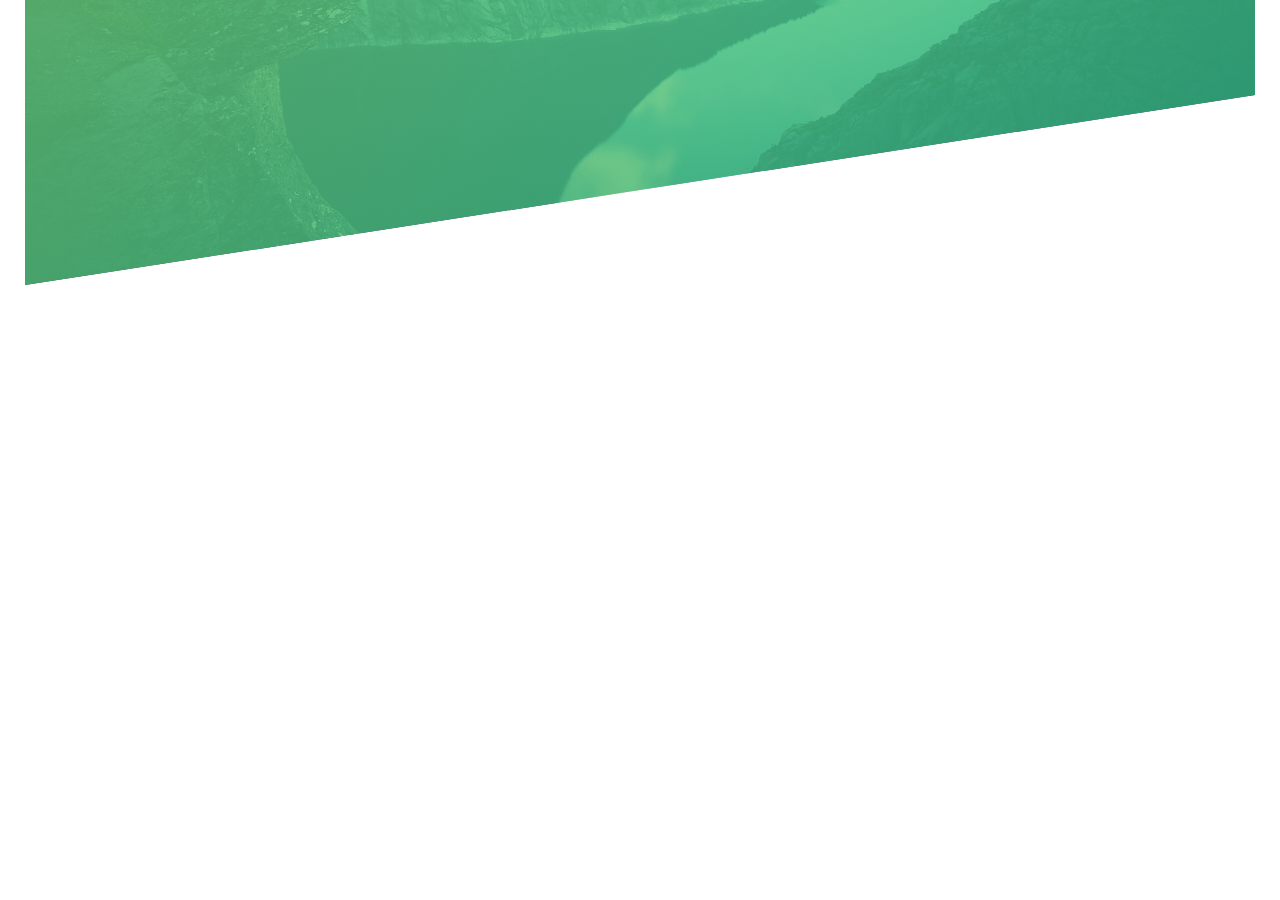
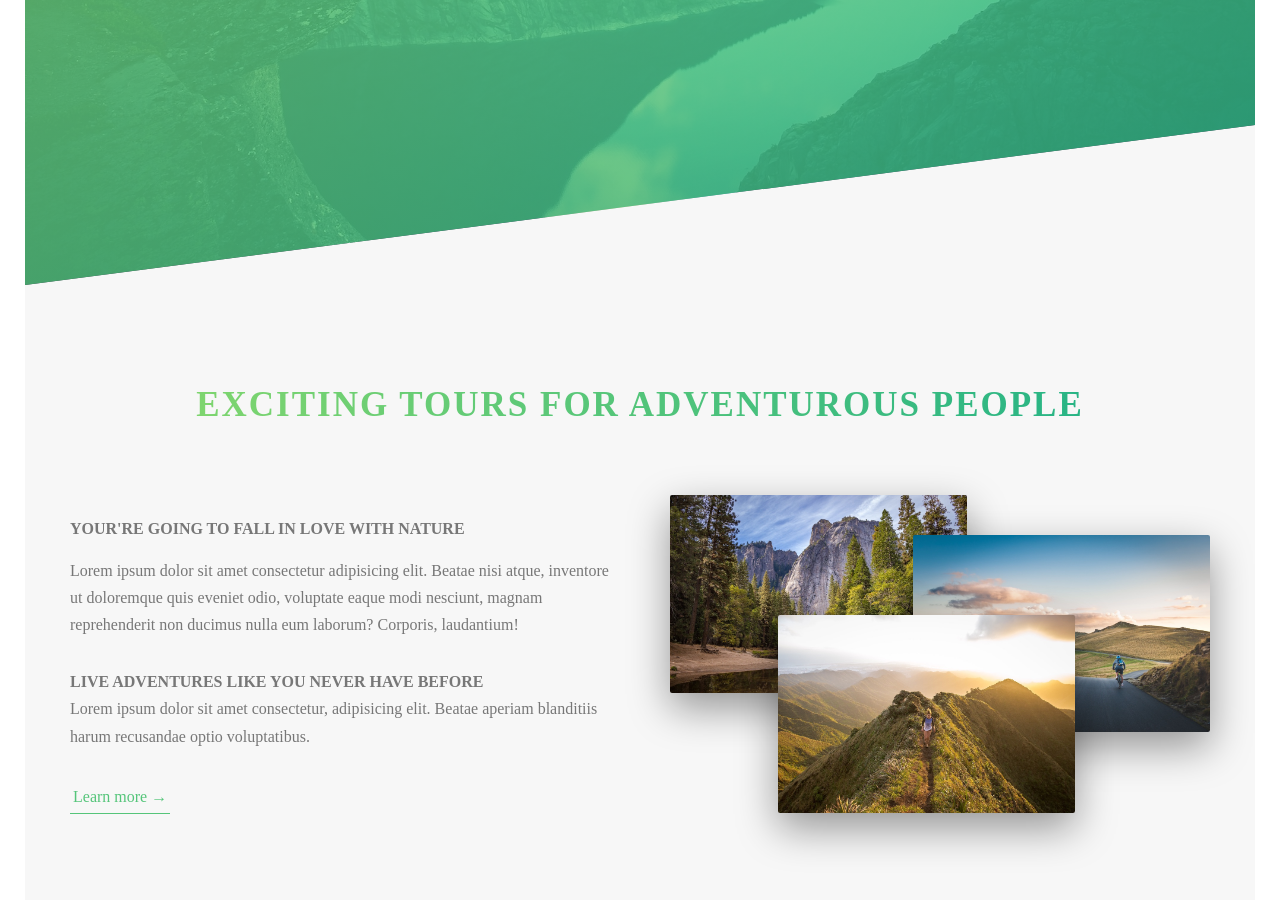
Before and after one commit to gooskael/Udemy-Natour, a website: page index.html in a window 1280 px wide. Shown: the part 500-1400 px from the top of the page. Before the commit the page ends 810 px from the top, so only its background shows below. Drawn offline with Linux system fonts and the light colour scheme; files whose address does not match are found by name.

Commit message:
about section

```diff
--- a/index.html
+++ b/index.html
@@ -26,6 +26,41 @@
       <a href="#" class="btn btn--white btn--animated">Discover our tours</a>
     </div>
   </header>
+  <main>
+    <section class="section-about">
+      <div class="u-center-text u-margin-bottom-big">
+        <h2 class="heading-secondary">
+          Exciting tours for adventurous people
+        </h2>
+      </div>
+
+      <div class="row">
+        <div class="col-1-of-2">
+          <h3 class="heading-tertiary u-margin-bottom-small">Your're going to fall in love with nature</h3>
+          <p class="paragraph">
+            Lorem ipsum dolor sit amet consectetur adipisicing elit. Beatae nisi atque, inventore ut doloremque quis eveniet odio, voluptate eaque modi nesciunt, magnam reprehenderit non ducimus nulla eum laborum? Corporis, laudantium!
+          </p>
+
+          <h3 class="heading-tertiary u-margin-bottom-2">Live adventures like you never have before</h3>
+          <p class="paragraph">
+            Lorem ipsum dolor sit amet consectetur, adipisicing elit. Beatae aperiam blanditiis harum recusandae optio
+            voluptatibus.
+          </p>
+
+          <a href="#" class="btn-text">Learn more &rarr;</a>
+
+        </div>
+        <div class="col-1-of-2">
+          <div class="composition">
+            <img src="img/nat-1-large.jpg" alt="Photo 1" class="composition__photo composition__photo--p1">
+            <img src="img/nat-2-large.jpg" alt="Photo 2" class="composition__photo composition__photo--p2">
+            <img src="img/nat-3-large.jpg" alt="Photo 3" class="composition__photo composition__photo--p3">
+          </div>
+        </div>
+      </div>
+
+    </section>
+  </main>
   <!-- <section class="grid-test">
     <div class="row">
       <div class="col-1-of-2">
--- a/sass/abstract/_variables.scss
+++ b/sass/abstract/_variables.scss
@@ -3,8 +3,15 @@ $color-primary: #55c57a;
 $color-primary-light: #7ed56f;
 $color-primary-dark: #28b485;
 
+$color-grey-light-1: #f7f7f7;
+
 $color-grey-dark: #777;
 $color-white: #fff;
+
+$color-black: #000;
+
+// FONT
+$default-font-size: 1.6rem;
 
 // GRID
 $grid-width: 114rem;
--- a/sass/base/_typography.scss
+++ b/sass/base/_typography.scss
@@ -37,3 +37,34 @@ body {
     animation-timing-function: ease-out; */
   }
 }
+
+.heading-secondary {
+  font-size: 3.5rem;
+  text-transform: uppercase;
+  font-weight: 700;
+  background-image: linear-gradient(to right, $color-primary-light, $color-primary-dark);
+  display: inline-block;
+  -webkit-background-clip: text;
+  color: transparent;
+  transition: all .2s;
+  letter-spacing: 2px;
+
+  &:hover {
+    transform: skewY(2deg) skewX(15deg);
+    text-shadow: .5rem 1rem 2rem rgba($color-black, .2);
+  }
+}
+
+.heading-tertiary {
+  font-size: $default-font-size;
+  font-weight: 700;
+  text-transform: uppercase;
+}
+
+.paragraph {
+  font-size: $default-font-size;
+
+  &:not(:last-child) {
+    margin-bottom: 3rem;
+  }
+}
--- a/sass/base/_utilities.scss
+++ b/sass/base/_utilities.scss
@@ -0,0 +1,5 @@
+.u-center-text { text-align: center; }
+
+.u-margin-bottom-big { margin-bottom: 8rem; }
+.u-margin-bottom-medium { margin-bottom: 4rem; }
+.u-margin-bottom-small { margin-bottom: 1.5rem; }
--- a/sass/components/_button.scss
+++ b/sass/components/_button.scss
@@ -13,7 +13,7 @@
 
   &:hover {
     transform: translateY(-3px);
-    box-shadow: 0 10px 20px rgba(0,0,0,.2);
+    box-shadow: 0 1rem 2rem rgba(0,0,0,.2);
 
     &::after {
       transform: scaleX(1.4) scaleY(1.6);
@@ -23,7 +23,7 @@
 
   &:active {
     transform: translateY(-1px);
-    box-shadow: 0 5px 10px rgba(0,0,0,.2);
+    box-shadow: 0 .5rem 1rem rgba(0,0,0,.2);
   }
 
   &::after {
@@ -50,7 +50,32 @@
 
   &--animated {
     animation: moveInBottom .5s ease-out .75s;
-    /* keep the [0%] attributes before the translation */
+    /* keep the [0%-status] attributes before the translation */
     animation-fill-mode: backwards;
   }
 }
+
+.btn-text {
+  &:link,
+  &:visited {
+    font-size: $default-font-size;
+    color: $color-primary;
+    display: inline-block;
+    text-decoration: none;
+    border-bottom: 1px solid $color-primary;
+    padding: 3px;
+    transition: all .2s;
+  }
+
+  &:hover {
+    background-color: $color-primary;
+    color: $color-white;
+    box-shadow: 0 1rem 2rem rgba($color-black, .15);
+    transform: translateX(-2px);
+  }
+
+  &:active {
+    box-shadow: 0 .5rem 1rem rgba($color-black, .15);
+    transform: translateX(-1px);
+  }
+}
--- /dev/null
+++ b/sass/components/_composition.scss
@@ -0,0 +1,41 @@
+.composition {
+  position: relative;
+
+  &__photo {
+    width: 55%;
+    box-shadow: 0 1.5rem 4rem rgba($color-black, .4);
+    background-size: cover;
+    border-radius: 2px;
+    position: absolute;
+    z-index: 10;
+    transition: all .2s;
+    outline-offset: 2rem;
+
+
+    &--p1 {
+      left: 0;
+      top: -2rem;
+    }
+
+    &--p2 {
+      right: 0;
+      top: 2rem;
+    }
+
+    &--p3 {
+      left: 20%;
+      top: 10rem;
+    }
+
+    &:hover {
+      outline: 1.5rem solid $color-primary;
+      transform: scale(1.05) translateY(-.5rem);
+      box-shadow: 0 2.5rem 4rem rgba($color-black, .5);
+      z-index: 20;
+    }
+  }
+
+  &:hover &__photo:not(:hover) {
+    transform: scale(.95);
+  }
+}
--- a/sass/layout/_grid.scss
+++ b/sass/layout/_grid.scss
@@ -1,6 +1,6 @@
 .row {
   max-width: $grid-width;
-  background-color: #eee;
+  // background-color: #eee;
   margin: 0 auto;
   @include clearfix;
 
@@ -9,7 +9,7 @@
   }
 
   [class^="col-"] {
-    background-color: orangered;
+    // background-color: orangered;
     float: left;
 
     &:not(:last-child) {
--- a/sass/layout/_header.scss
+++ b/sass/layout/_header.scss
@@ -9,7 +9,7 @@
   background-size: cover;
   background-position: top;
 
-  clip-path: polygon(0 0, 100% 0, 100% 75%, 0 100%);
+  clip-path: polygon(0 0, 100% 0, 100% 75vh, 0 100%);
 
   &__logo-box {
   position: absolute;
--- a/sass/main.scss
+++ b/sass/main.scss
@@ -8,6 +8,7 @@
 @import "base/utilities";
 
 @import "components/button";
+@import "components/composition";
 
 @import "layout/header";
 @import "layout/grid";
--- a/sass/pages/_home.scss
+++ b/sass/pages/_home.scss
@@ -0,0 +1,5 @@
+.section-about {
+  background-color: $color-grey-light-1;
+  padding: 25rem 0;
+  margin-top: -20vh;
+}
```
Also changed, not shown: css/style.css.
